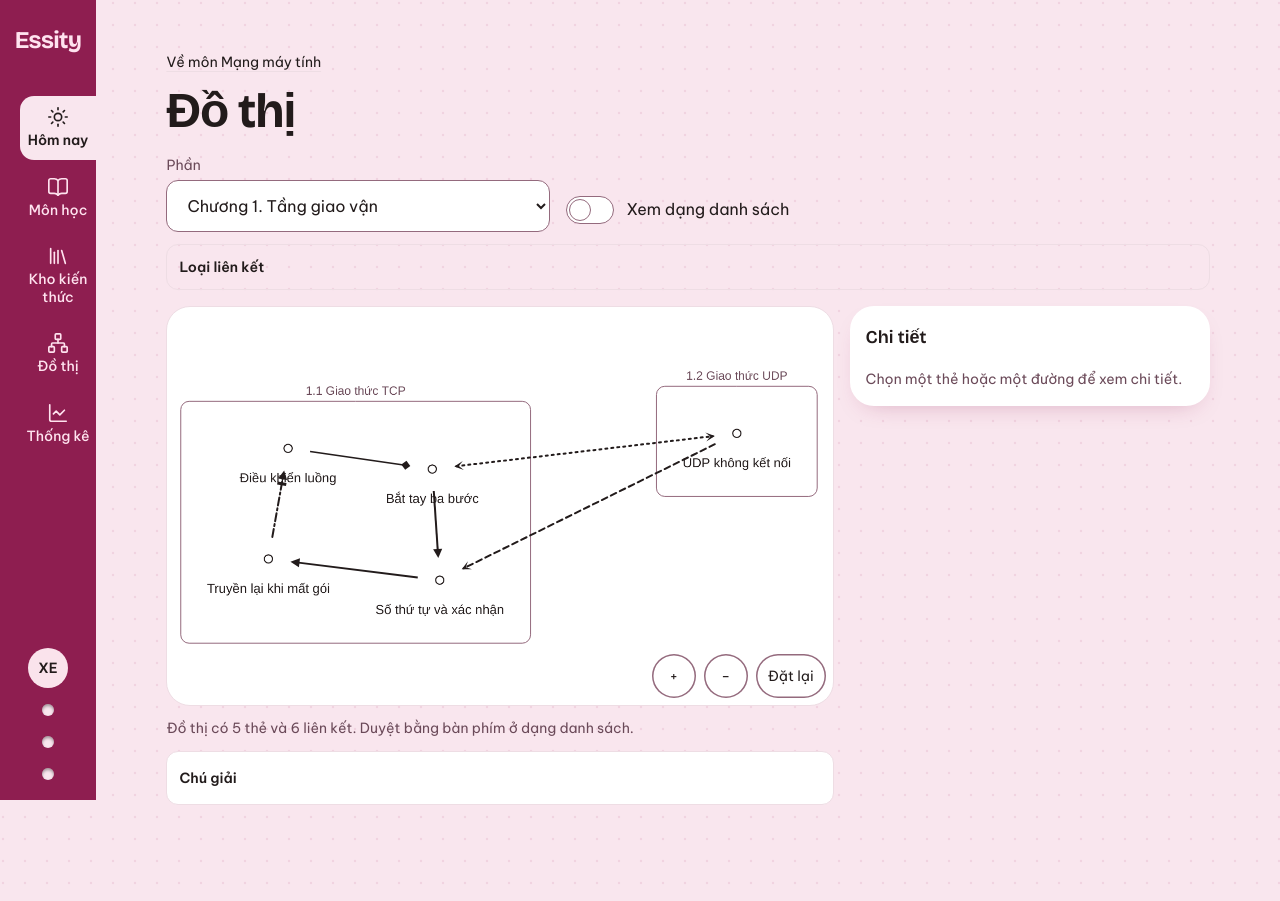
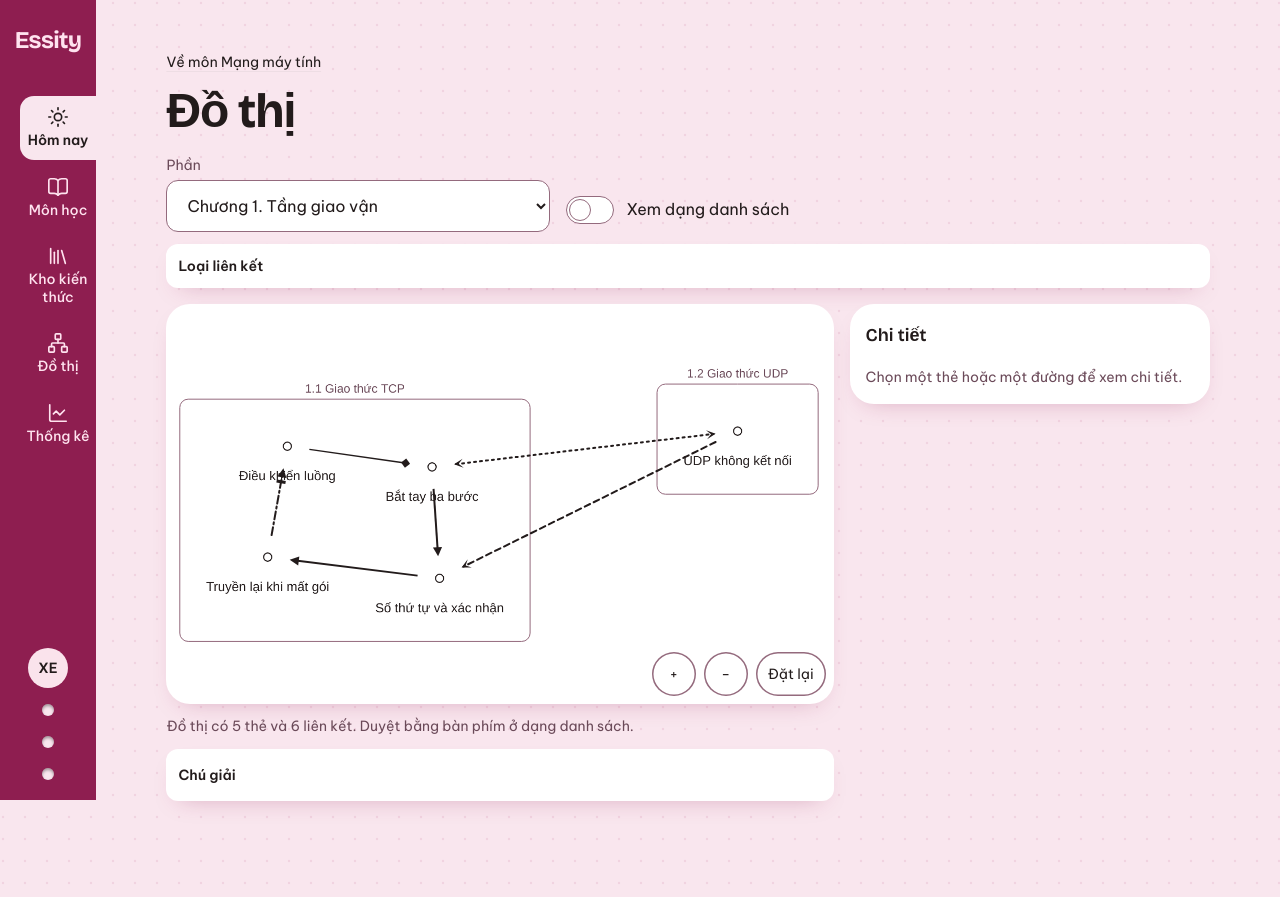
Before and after one commit to Nha-Cong-Dong/Essity, a Next.js app in the folder apps/web/: page /design-preview/graph in a window 1280 px wide. Built offline with nearby package versions, Linux system fonts and the light colour scheme.

Commit message:
V21 g4: stats, vault and graph on the notebook ground (highlighted titles, one-of border or shadow, watermark on empty stats)

```diff
--- a/apps/web/app/kho-kien-thuc/page.tsx
+++ b/apps/web/app/kho-kien-thuc/page.tsx
@@ -34,7 +34,7 @@ async function Account() {
 }
 
 const LINK =
-  "block rounded-sheet border border-line border-t-4 border-t-hong p-5 text-ink no-underline hover:bg-rose-50";
+  "relative block rounded-sheet bg-sheet p-5 text-ink no-underline shadow-sheet hover:bg-rose-50";
 
 type View =
   | { level: "cards"; title: string; cards: VaultCard[] }
@@ -96,7 +96,7 @@ async function Vault({ searchParams }: { searchParams: Promise<Search> }) {
           <a href="/kho-kien-thuc" className="text-body text-ink-soft">
             ← Các môn
           </a>
-          <h1 className="m-0 font-display text-display">Các buổi học</h1>
+          <h1 className="m-0 font-display text-display">Các <span className="px-1" style={{ backgroundImage: "linear-gradient(to top, var(--hl-band) 35%, transparent 35%)" }}>buổi học</span></h1>
           {view.sessions.length === 0 ? (
             <EmptyState
               mascot="cho"
@@ -132,7 +132,7 @@ async function Vault({ searchParams }: { searchParams: Promise<Search> }) {
   }
   return (
     <div className="flex max-w-160 flex-col gap-4">
-      <h1 className="m-0 font-display text-display">Kho kiến thức</h1>
+      <h1 className="m-0 font-display text-display"><span className="px-1" style={{ backgroundImage: "linear-gradient(to top, var(--hl-band) 35%, transparent 35%)" }}>Kho</span> kiến thức</h1>
       {view.subjects.length === 0 ? (
         <EmptyState
           mascot="vui"
--- a/apps/web/components/graph/graph-canvas.tsx
+++ b/apps/web/components/graph/graph-canvas.tsx
@@ -159,7 +159,7 @@ export default function GraphCanvas({ view, sections, selectedId, reducedMotion,
         ref={host}
         aria-hidden="true"
         data-graph-canvas
-        className="h-[50vh] min-h-70 w-full touch-none overflow-hidden rounded-sheet border border-line bg-sheet"
+        className="h-[50vh] min-h-70 w-full touch-none overflow-hidden rounded-sheet bg-sheet shadow-sheet"
       />
       <div className="absolute right-2 bottom-2 flex gap-2">
         <button type="button" aria-label="Phóng to" className={ZOOM_BUTTON + " w-11"} onClick={() => zoomBy(1.3)}>
--- a/apps/web/components/graph/graph-screen.tsx
+++ b/apps/web/components/graph/graph-screen.tsx
@@ -209,7 +209,7 @@ export function GraphScreen({ state = "few", live }: { state?: GraphState; live?
         </Switch>
       </div>
 
-      <details className="mt-3 rounded-control border border-line px-3" data-kind-filter>
+      <details className="mt-3 rounded-control bg-sheet px-3 shadow-sheet" data-kind-filter>
         <summary className="flex h-11 cursor-pointer items-center text-caption font-semibold">
           Loại liên kết{kindsOff ? ` (${kinds.size}/${EDGE_KINDS.length})` : ""}
         </summary>
--- a/apps/web/components/graph/knowledge-graph.tsx
+++ b/apps/web/components/graph/knowledge-graph.tsx
@@ -146,7 +146,7 @@ export function KnowledgeGraph({ graphs, height = "60vh" }: { graphs: SubjectGra
           ref={host}
           aria-label="Đồ thị tri thức"
           style={{ height }}
-          className="min-h-70 w-full touch-none overflow-hidden rounded-sheet border border-line bg-sheet"
+          className="min-h-70 w-full touch-none overflow-hidden rounded-sheet bg-sheet shadow-sheet"
         />
         <div className="absolute right-2 bottom-2 flex gap-2">
           <button type="button" aria-label="Phóng to" className={ZOOM} onClick={() => zoomBy(1.3)}>
--- a/apps/web/components/graph/legend.tsx
+++ b/apps/web/components/graph/legend.tsx
@@ -53,7 +53,7 @@ export function EdgeSample({ kind }: { kind: EdgeKind }) {
 
 export function Legend() {
   return (
-    <details className="rounded-control border border-line bg-sheet px-3 py-1" data-legend>
+    <details className="rounded-control bg-sheet px-3 py-1 shadow-sheet" data-legend>
       <summary className="flex h-11 cursor-pointer items-center text-caption font-semibold">Chú giải</summary>
       <ul className="m-0 mb-2 flex list-none flex-col gap-2 p-0 text-caption">
         {EDGE_KINDS.map((kind) => (
--- a/apps/web/components/stats/stats-screen.tsx
+++ b/apps/web/components/stats/stats-screen.tsx
@@ -4,6 +4,7 @@ import { useRouter } from "next/navigation";
 import { useEffect, useRef } from "react";
 
 import { Button } from "@/components/ui/button";
+import { Watermark } from "@/components/motifs";
 import { Sheet } from "@/components/ui/sheet";
 import type { GridCell } from "@/lib/stats";
 import { NO_TOTALS, type StatsView } from "@/lib/stats-view";
@@ -138,9 +139,10 @@ export function StatsScreen({
   }
   if (subjects.length === 0) {
     return (
-      <>
-        <h1 className="m-0 text-title">Thống kê</h1>
-        <div className="mt-8 flex flex-col items-start gap-4">
+      <div className="relative">
+        <Watermark />
+        <h1 className="relative z-1 m-0 text-title">Thống kê</h1>
+        <div className="relative z-1 mt-8 flex flex-col items-start gap-4">
           <p className="m-0 max-w-xl text-read">
             Thống kê hiện sau tuần học đầu tiên. Tạo một môn rồi nộp bài ở buổi học đầu tiên để bắt đầu.
           </p>
@@ -148,7 +150,7 @@ export function StatsScreen({
             Tạo môn
           </Button>
         </div>
-      </>
+      </div>
     );
   }
 
@@ -157,7 +159,9 @@ export function StatsScreen({
     <>
       <div className="flex flex-col gap-4 min-[768px]:flex-row min-[768px]:items-end min-[768px]:justify-between">
         <div>
-          <h1 className="m-0 font-display text-display">Thống kê</h1>
+          <h1 className="m-0 font-display text-display">
+            <span className="px-1" style={{ backgroundImage: "linear-gradient(to top, var(--hl-band) 35%, transparent 35%)" }}>Thống kê</span>
+          </h1>
           <p className="m-0 mt-1 text-meta text-ink-soft">Tổng quan việc học của bạn, mọi môn cộng lại.</p>
         </div>
         <Button
```
